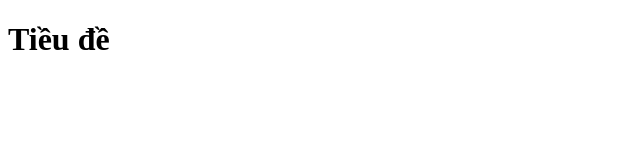
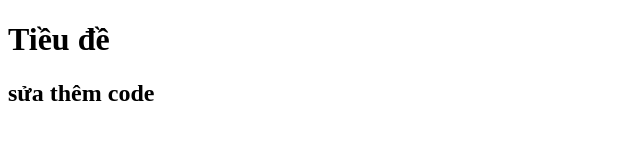
Before and after one commit to DuongBui1505/duan6, a plain HTML site: page index.html in a window 1280 px wide. Shown: the whole page, without its empty margins (0-640 px from the left). Drawn offline with Linux system fonts and the light colour scheme.

Commit message:
1. sua code

```diff
--- a/index.html
+++ b/index.html
@@ -7,5 +7,6 @@
   </head>
   <body>
     <h1>Tiều đề</h1>
+    <h2>sửa thêm code</h2>
   </body>
 </html>
```
